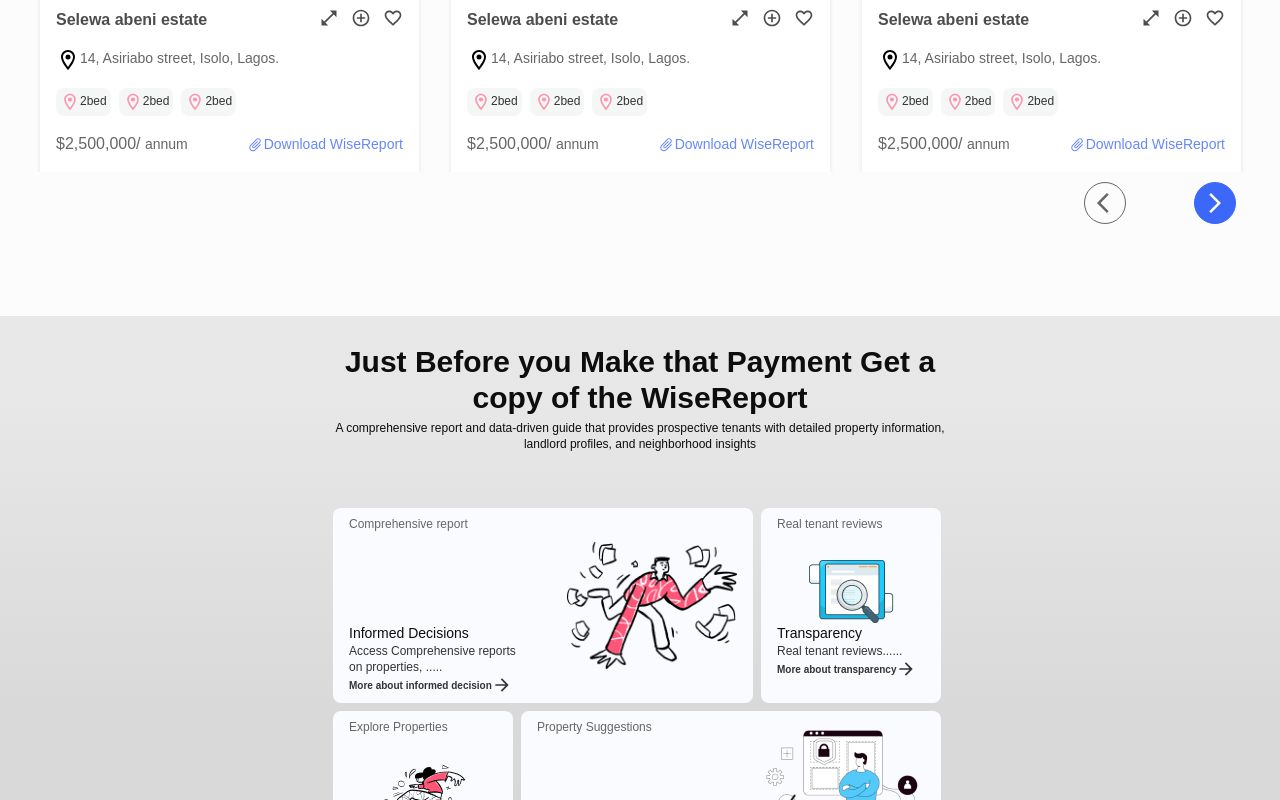
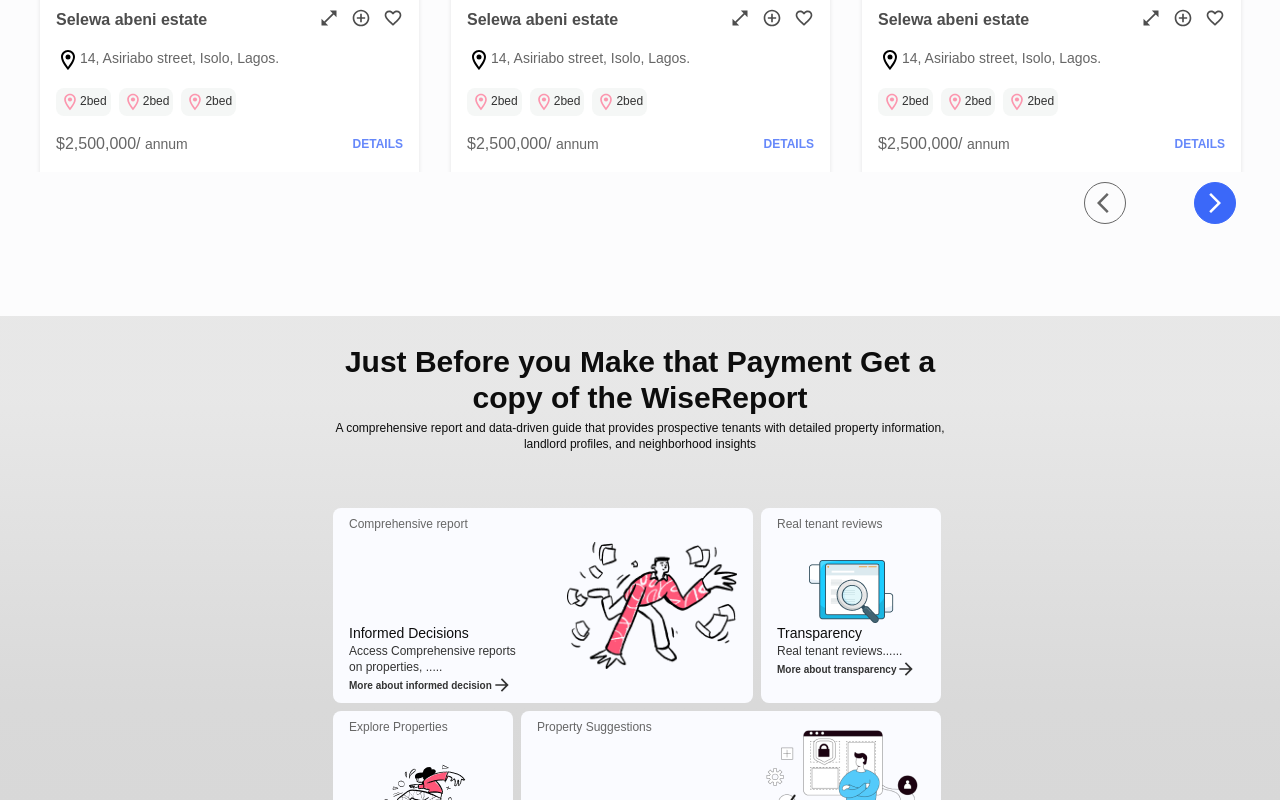
Before and after one commit to Obadea/rentwise, a React (Create React App) app: page / in a window 1280 px wide. Shown: the part 1040-1840 px from the top of the page. Built offline with nearby package versions, Linux system fonts and the light colour scheme; a web font is replaced by a local one.

Commit message:
onclose function added

```diff
--- a/src/pages/landingpage/components/Slidercard.jsx
+++ b/src/pages/landingpage/components/Slidercard.jsx
@@ -82,11 +82,11 @@ function Slidercard() {
           <h3 className="text-customStreetcolor">
             $2,500,000/ <span className="text-sm">annum</span>
           </h3>
-          <button className="text-customDownloadBlue text-sm hover:text-DownloadHover flex justify-center items-center">
-            <div className="transform rotate-45">
+          <button className="text-customDownloadBlue text-xs hover:text-DownloadHover font-bold flex justify-center items-center">
+            {/* <div className="transform rotate-45">
               <AttachFileIcon style={{ fontSize: 16 }} />
-            </div>
-            Download WiseReport
+            </div> */}
+            DETAILS
           </button>
         </div>
       </div>
--- a/src/pages/landingpage/components/WisePopup.jsx
+++ b/src/pages/landingpage/components/WisePopup.jsx
@@ -3,6 +3,7 @@ import XIcon from "@mui/icons-material/X";
 import FacebookIcon from "@mui/icons-material/Facebook";
 import InstagramIcon from "@mui/icons-material/Instagram";
 import topOffice from "../../../assets/topoffice.png";
+import "../components/wisePopup.css";
 
 function WisePopup({ wisePopup, header1, header2, info, details }) {
   const [today, setToday] = useState("");
@@ -14,10 +15,14 @@ function WisePopup({ wisePopup, header1, header2, info, details }) {
   return (
     <div
       className={`fixed inset-0 bg-black bg-opacity-50 flex justify-center items-center z-40 transition-all duration-300 ${
-        wisePopup ? "animate-slideIn block" : "animate-slideOut hidden"
+        wisePopup ? " block" : " hidden"
       }`}
     >
-      <div className="w-[720px] bg-white rounded-md shadow-md ">
+      <div
+        className={`w-[720px] bg-white rounded-md shadow-md ${
+          wisePopup ? "animate-slideIn" : "animate-slideOut"
+        } `}
+      >
         <div className="bg-white w-full h-12"></div>
         <div className="flex flex-row  h-[390px]">
           <div
--- a/src/pages/landingpage/components/WiseeReport.jsx
+++ b/src/pages/landingpage/components/WiseeReport.jsx
@@ -60,6 +60,10 @@ function WiseeReport() {
     setwisePopup(popNum);
   };
 
+  const handleClose = () => {
+    setwisePopup("none");
+  };
+
   const renderPopup = () => {
     const content = popupContent[wisePopup];
     if (!content) return null;
@@ -71,6 +75,7 @@ function WiseeReport() {
         info={content.info}
         details={content.details}
         wisePopup={wisePopup}
+        onClose={handleClose}
       />
     );
   };
@@ -310,73 +315,11 @@ function WiseeReport() {
         </div>
         <div className="hidden lg:flex justify-center">
           <button className="text-textcolor bg-customSearchblue p-4 font-bold text-base rounded-2xl ">
-            Download 21 Abraham Niyi, Street Orchid Wise Report ( SAMPLE)
+            Download 21 Abraham Niyi, Street Orchid Wise Report (SAMPLE)
           </button>
         </div>
         {renderPopup()}
       </div>
-
-      {/* {wisePopup === "pop1" ? (
-        <WisePopup
-          wisePopup={wisePopup}
-          header1={"Informed"}
-          header2={"Informed"}
-          info={"All the Info You Need in One Place"}
-          details={
-            "Make smarter choices with access to in-depth reports on properties. Get a full understanding of property details, rental histories, landlord reputations, and community amenities."
-          }
-        />
-      ) : wisePopup === "pop2" ? (
-        <WisePopup
-          wisePopup={wisePopup}
-          header1={"Informed"}
-          header2={"Informed"}
-          info={"All the Info You Need in One Place"}
-          details={
-            "Make smarter choices with access to in-depth reports on properties. Get a full understanding of property details, rental histories, landlord reputations, and community amenities."
-          }
-        />
-      ) : wisePopup === "pop3" ? (
-        <WisePopup
-          wisePopup={wisePopup}
-          header1={"Informed"}
-          header2={"Informed"}
-          info={"All the Info You Need in One Place"}
-          details={
-            "Make smarter choices with access to in-depth reports on properties. Get a full understanding of property details, rental histories, landlord reputations, and community amenities."
-          }
-        />
-      ) : wisePopup === "pop4" ? (
-        <WisePopup
-          wisePopup={wisePopup}
-          header1={"Informed"}
-          header2={"Informed"}
-          info={"All the Info You Need in One Place"}
-          details={
-            "Make smarter choices with access to in-depth reports on properties. Get a full understanding of property details, rental histories, landlord reputations, and community amenities."
-          }
-        />
-      ) : wisePopup === "pop5" ? (
-        <WisePopup
-          wisePopup={wisePopup}
-          header1={"Informed"}
-          header2={"Informed"}
-          info={"All the Info You Need in One Place"}
-          details={
-            "Make smarter choices with access to in-depth reports on properties. Get a full understanding of property details, rental histories, landlord reputations, and community amenities."
-          }
-        />
-      ) : wisePopup === "pop6" ? (
-        <WisePopup
-          wisePopup={wisePopup}
-          header1={"Informed"}
-          header2={"Informed"}
-          info={"All the Info You Need in One Place"}
-          details={
-            "Make smarter choices with access to in-depth reports on properties. Get a full understanding of property details, rental histories, landlord reputations, and community amenities."
-          }
-        />
-      ) : null} */}
     </div>
   );
 }
--- a/src/pages/landingpage/components/wisePopup.css
+++ b/src/pages/landingpage/components/wisePopup.css
@@ -19,3 +19,11 @@
     opacity: 0; /* Fade out */
   }
 }
+
+.animate-slideIn {
+  animation: slideIn 2s forwards; /* Adjust duration as needed */
+}
+
+.animate-slideOut {
+  animation: slideOut 2s forwards; /* Adjust duration as needed */
+}
```
